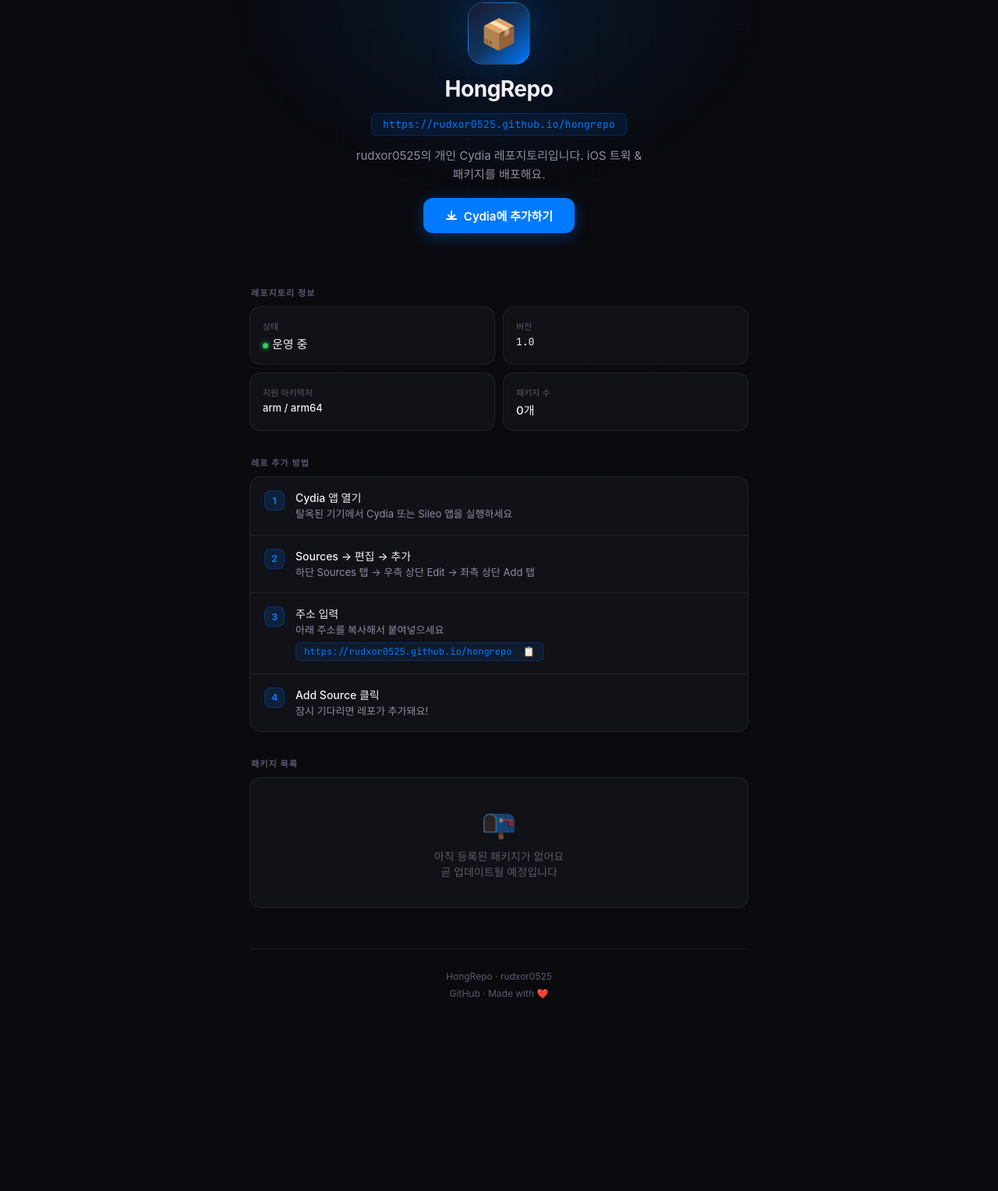
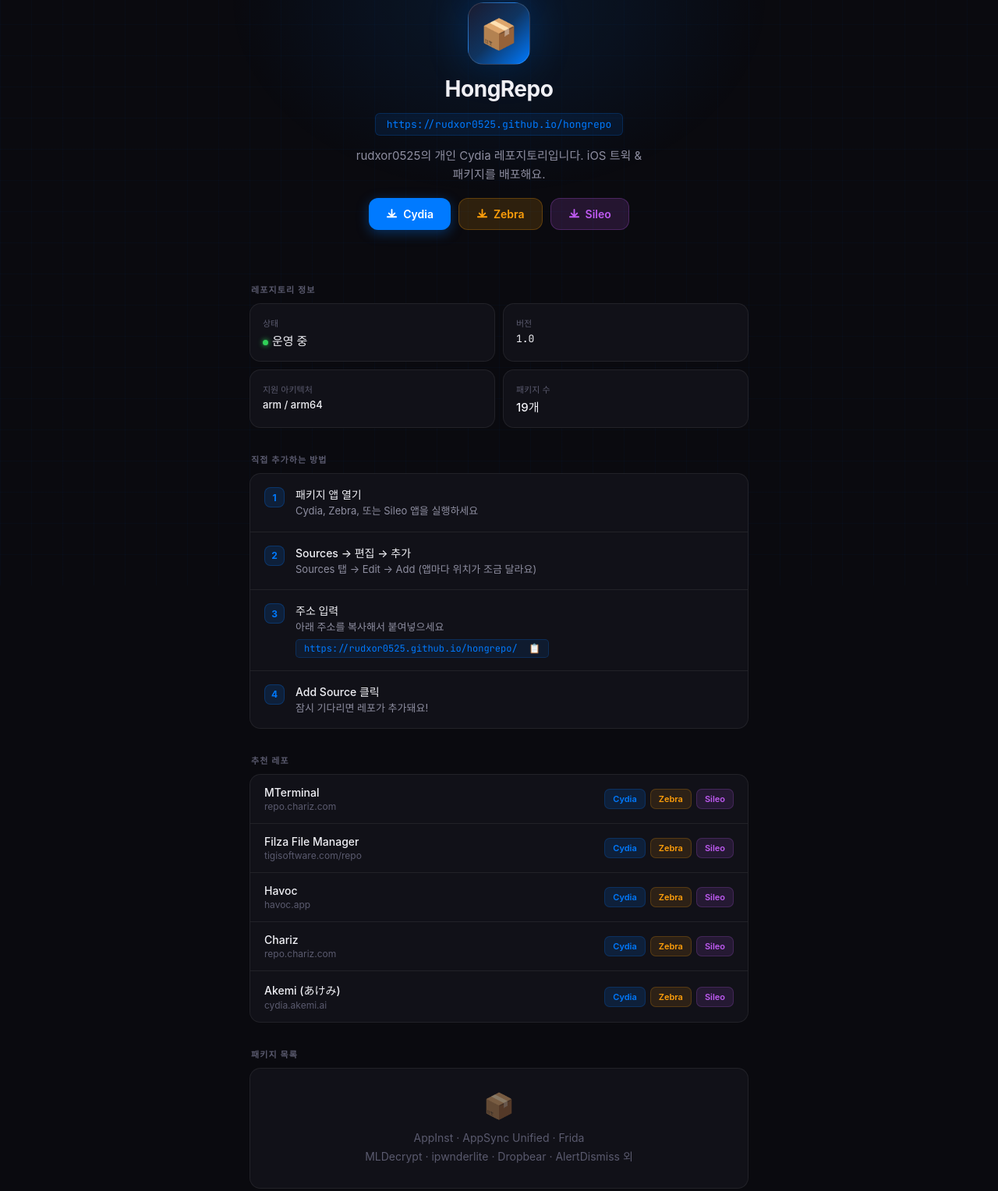
Before and after one commit to rudxor0525/hongrepo, a plain HTML site: page index.html in a window 1280 px wide. Shown: the part 49-1577 px from the top of the page at 78% size. Before the commit the page ends 1394 px from the top, so only its background shows below. Drawn offline with Linux system fonts and the light colour scheme; a web font is replaced by a local one.

Commit message:
Update index.html

```diff
--- a/index.html
+++ b/index.html
@@ -5,7 +5,7 @@
 <meta name="viewport" content="width=device-width, initial-scale=1.0">
 <title>HongRepo — Cydia Repository</title>
 <link rel="preconnect" href="https://fonts.googleapis.com">
-<link href="https://fonts.googleapis.com/css2?family=SF+Pro+Display:wght@400;600&family=JetBrains+Mono:wght@400;600&display=swap" rel="stylesheet">
+<link href="https://fonts.googleapis.com/css2?family=JetBrains+Mono:wght@400;600&display=swap" rel="stylesheet">
 <style>
   :root {
     --bg: #0a0a0f;
@@ -15,21 +15,20 @@
     --border2: rgba(255,255,255,0.13);
     --accent: #007AFF;
     --accent2: #30d158;
+    --accent3: #ff9f0a;
+    --accent4: #bf5af2;
     --text: #f0f0f5;
     --text2: #8e8ea0;
     --text3: #5a5a6e;
-    --red: #ff453a;
   }
   * { margin:0; padding:0; box-sizing:border-box; }
   body {
     background: var(--bg);
     color: var(--text);
-    font-family: -apple-system, 'SF Pro Display', 'Helvetica Neue', sans-serif;
+    font-family: -apple-system, 'Helvetica Neue', sans-serif;
     min-height: 100vh;
     overflow-x: hidden;
   }
-
-  /* grid bg */
   body::before {
     content: '';
     position: fixed; inset: 0;
@@ -37,26 +36,21 @@
       linear-gradient(rgba(0,122,255,0.03) 1px, transparent 1px),
       linear-gradient(90deg, rgba(0,122,255,0.03) 1px, transparent 1px);
     background-size: 40px 40px;
-    pointer-events: none;
-    z-index: 0;
+    pointer-events: none; z-index: 0;
   }
-
   .glow {
     position: fixed; top: -200px; left: 50%; transform: translateX(-50%);
     width: 700px; height: 500px;
     background: radial-gradient(ellipse, rgba(0,122,255,0.12) 0%, transparent 70%);
     pointer-events: none; z-index: 0;
   }
-
   .wrap { position: relative; z-index: 1; max-width: 680px; margin: 0 auto; padding: 0 20px 60px; }
 
-  /* header */
   header {
     padding: 52px 0 36px;
     display: flex; flex-direction: column; align-items: center; gap: 14px;
     text-align: center;
   }
-
   .repo-icon {
     width: 80px; height: 80px; border-radius: 20px;
     background: linear-gradient(135deg, #1a1a2e 0%, #0f3460 50%, #007AFF 100%);
@@ -70,7 +64,6 @@
     0%,100% { box-shadow: 0 0 40px rgba(0,122,255,0.25), 0 8px 32px rgba(0,0,0,0.5); }
     50%      { box-shadow: 0 0 60px rgba(0,122,255,0.4),  0 8px 32px rgba(0,0,0,0.5); }
   }
-
   .repo-name { font-size: 28px; font-weight: 700; letter-spacing: -0.5px; }
   .repo-url {
     font-family: 'JetBrains Mono', monospace;
@@ -78,25 +71,23 @@
     background: rgba(0,122,255,0.1);
     border: 1px solid rgba(0,122,255,0.2);
     padding: 5px 14px; border-radius: 6px;
-    letter-spacing: 0.02em;
   }
   .repo-desc { font-size: 15px; color: var(--text2); max-width: 380px; line-height: 1.6; }
 
-  /* add button */
-  .add-btn {
-    display: inline-flex; align-items: center; gap: 8px;
-    background: var(--accent);
-    color: #fff; font-size: 15px; font-weight: 600;
-    padding: 12px 28px; border-radius: 12px;
-    text-decoration: none;
-    box-shadow: 0 4px 20px rgba(0,122,255,0.35);
-    transition: all .2s;
-    margin-top: 4px;
+  .app-btns { display: flex; gap: 10px; flex-wrap: wrap; justify-content: center; margin-top: 4px; }
+  .app-btn {
+    display: inline-flex; align-items: center; gap: 7px;
+    font-size: 14px; font-weight: 600;
+    padding: 11px 22px; border-radius: 12px;
+    text-decoration: none; transition: all .2s;
   }
-  .add-btn:hover { background: #0066dd; transform: translateY(-1px); box-shadow: 0 6px 28px rgba(0,122,255,0.5); }
-  .add-btn:active { transform: translateY(0); }
+  .app-btn.cydia { background: var(--accent); color: #fff; box-shadow: 0 4px 16px rgba(0,122,255,0.35); }
+  .app-btn.cydia:hover { background: #0066dd; transform: translateY(-1px); }
+  .app-btn.zebra { background: rgba(255,159,10,0.15); color: var(--accent3); border: 1px solid rgba(255,159,10,0.25); }
+  .app-btn.zebra:hover { background: rgba(255,159,10,0.25); transform: translateY(-1px); }
+  .app-btn.sileo { background: rgba(191,90,242,0.15); color: var(--accent4); border: 1px solid rgba(191,90,242,0.25); }
+  .app-btn.sileo:hover { background: rgba(191,90,242,0.25); transform: translateY(-1px); }
 
-  /* section */
   .section { margin-top: 32px; }
   .section-title {
     font-size: 11px; font-weight: 600; letter-spacing: 0.1em;
@@ -104,80 +95,71 @@
     margin-bottom: 10px; padding-left: 2px;
   }
 
-  /* info cards */
   .info-grid { display: grid; grid-template-columns: 1fr 1fr; gap: 10px; }
-  .info-card {
-    background: var(--bg2);
-    border: 1px solid var(--border);
-    border-radius: 14px;
-    padding: 16px;
-  }
+  .info-card { background: var(--bg2); border: 1px solid var(--border); border-radius: 14px; padding: 16px; }
   .info-card .ic-label { font-size: 11px; color: var(--text3); margin-bottom: 4px; }
   .info-card .ic-val { font-size: 15px; font-weight: 500; color: var(--text); }
   .info-card .ic-val.mono { font-family: 'JetBrains Mono', monospace; font-size: 13px; }
   .dot { display: inline-block; width: 7px; height: 7px; border-radius: 50%; margin-right: 5px; }
   .dot.green { background: var(--accent2); box-shadow: 0 0 6px var(--accent2); }
 
-  /* how to add */
-  .how-card {
-    background: var(--bg2); border: 1px solid var(--border);
-    border-radius: 14px; overflow: hidden;
-  }
-  .how-step {
-    display: flex; align-items: flex-start; gap: 14px;
-    padding: 16px 18px; border-bottom: 1px solid var(--border);
-  }
+  .how-card { background: var(--bg2); border: 1px solid var(--border); border-radius: 14px; overflow: hidden; }
+  .how-step { display: flex; align-items: flex-start; gap: 14px; padding: 16px 18px; border-bottom: 1px solid var(--border); }
   .how-step:last-child { border-bottom: none; }
   .step-num {
     min-width: 26px; height: 26px; border-radius: 8px;
     background: rgba(0,122,255,0.15); border: 1px solid rgba(0,122,255,0.25);
     display: flex; align-items: center; justify-content: center;
-    font-size: 12px; font-weight: 700; color: var(--accent);
-    margin-top: 1px;
+    font-size: 12px; font-weight: 700; color: var(--accent); margin-top: 1px;
   }
   .how-step-text .ht { font-size: 14px; font-weight: 500; margin-bottom: 2px; }
   .how-step-text .hs { font-size: 13px; color: var(--text2); line-height: 1.5; }
-  .how-step-text .url-chip {
+  .url-chip {
     display: inline-block; margin-top: 5px;
     font-family: 'JetBrains Mono', monospace; font-size: 12px;
     background: rgba(0,122,255,0.1); border: 1px solid rgba(0,122,255,0.2);
-    color: var(--accent); padding: 3px 10px; border-radius: 5px;
+    color: var(--accent); padding: 3px 10px; border-radius: 5px; cursor: pointer;
   }
 
-  /* packages list */
-  .pkg-empty {
-    background: var(--bg2); border: 1px solid var(--border);
-    border-radius: 14px; padding: 36px;
-    text-align: center; color: var(--text3);
+  .other-repo-card { background: var(--bg2); border: 1px solid var(--border); border-radius: 14px; overflow: hidden; }
+  .other-repo-row {
+    display: flex; align-items: center; justify-content: space-between;
+    padding: 14px 18px; border-bottom: 1px solid var(--border); gap: 12px;
   }
-  .pkg-empty .pe-icon { font-size: 36px; margin-bottom: 10px; opacity: .5; }
-  .pkg-empty .pe-text { font-size: 14px; }
+  .other-repo-row:last-child { border-bottom: none; }
+  .other-repo-info .orname { font-size: 14px; font-weight: 500; color: var(--text); }
+  .other-repo-info .ordesc { font-size: 12px; color: var(--text3); margin-top: 2px; }
+  .other-repo-btns { display: flex; gap: 6px; flex-shrink: 0; }
+  .mini-btn {
+    font-size: 11px; font-weight: 600; padding: 5px 10px; border-radius: 7px;
+    text-decoration: none; transition: all .15s;
+  }
+  .mini-btn.c { background: rgba(0,122,255,0.15); color: var(--accent); border: 1px solid rgba(0,122,255,0.2); }
+  .mini-btn.z { background: rgba(255,159,10,0.12); color: var(--accent3); border: 1px solid rgba(255,159,10,0.2); }
+  .mini-btn.s { background: rgba(191,90,242,0.12); color: var(--accent4); border: 1px solid rgba(191,90,242,0.2); }
+  .mini-btn:hover { opacity: 0.75; transform: translateY(-1px); }
 
-  /* footer */
-  footer {
-    margin-top: 52px; padding-top: 24px;
-    border-top: 1px solid var(--border);
-    text-align: center;
-    font-size: 12px; color: var(--text3);
-    line-height: 1.8;
-  }
+  .pkg-empty { background: var(--bg2); border: 1px solid var(--border); border-radius: 14px; padding: 28px; text-align: center; color: var(--text3); }
+  .pkg-empty .pe-icon { font-size: 32px; margin-bottom: 10px; opacity: .5; }
+  .pkg-empty .pe-text { font-size: 14px; line-height: 1.7; }
+
+  footer { margin-top: 52px; padding-top: 24px; border-top: 1px solid var(--border); text-align: center; font-size: 12px; color: var(--text3); line-height: 1.8; }
   footer a { color: var(--text3); text-decoration: none; }
   footer a:hover { color: var(--text2); }
 
-  /* copy toast */
   .toast {
     position: fixed; bottom: 32px; left: 50%; transform: translateX(-50%) translateY(20px);
     background: var(--bg3); border: 1px solid var(--border2);
     color: var(--text); font-size: 13px; padding: 10px 20px; border-radius: 10px;
     opacity: 0; transition: all .25s; pointer-events: none;
-    box-shadow: 0 4px 24px rgba(0,0,0,0.4);
-    white-space: nowrap; z-index: 999;
+    box-shadow: 0 4px 24px rgba(0,0,0,0.4); white-space: nowrap; z-index: 999;
   }
   .toast.show { opacity: 1; transform: translateX(-50%) translateY(0); }
 
   @media (max-width: 480px) {
     .info-grid { grid-template-columns: 1fr; }
     .repo-name { font-size: 24px; }
+    .other-repo-row { flex-direction: column; align-items: flex-start; }
   }
 </style>
 </head>
@@ -190,13 +172,22 @@
     <div class="repo-name">HongRepo</div>
     <div class="repo-url">https://rudxor0525.github.io/hongrepo</div>
     <div class="repo-desc">rudxor0525의 개인 Cydia 레포지토리입니다. iOS 트윅 & 패키지를 배포해요.</div>
-    <a class="add-btn" href="cydia://url/https://cydia.saurik.com/api/share#?source=https://rudxor0525.github.io/hongrepo">
-      <svg width="16" height="16" viewBox="0 0 16 16" fill="none"><path d="M8 2v8M4 7l4 4 4-4" stroke="#fff" stroke-width="2" stroke-linecap="round" stroke-linejoin="round"/><path d="M2 12h12" stroke="#fff" stroke-width="2" stroke-linecap="round"/></svg>
-      Cydia에 추가하기
-    </a>
+    <div class="app-btns">
+      <a class="app-btn cydia" href="cydia://url/https://cydia.saurik.com/api/share#?source=https://rudxor0525.github.io/hongrepo/">
+        <svg width="15" height="15" viewBox="0 0 16 16" fill="none"><path d="M8 2v8M4 7l4 4 4-4" stroke="#fff" stroke-width="2" stroke-linecap="round" stroke-linejoin="round"/><path d="M2 12h12" stroke="#fff" stroke-width="2" stroke-linecap="round"/></svg>
+        Cydia
+      </a>
+      <a class="app-btn zebra" href="zbra://sources/add/https://rudxor0525.github.io/hongrepo/">
+        <svg width="15" height="15" viewBox="0 0 16 16" fill="none"><path d="M8 2v8M4 7l4 4 4-4" stroke="currentColor" stroke-width="2" stroke-linecap="round" stroke-linejoin="round"/><path d="M2 12h12" stroke="currentColor" stroke-width="2" stroke-linecap="round"/></svg>
+        Zebra
+      </a>
+      <a class="app-btn sileo" href="sileo://source/https://rudxor0525.github.io/hongrepo/">
+        <svg width="15" height="15" viewBox="0 0 16 16" fill="none"><path d="M8 2v8M4 7l4 4 4-4" stroke="currentColor" stroke-width="2" stroke-linecap="round" stroke-linejoin="round"/><path d="M2 12h12" stroke="currentColor" stroke-width="2" stroke-linecap="round"/></svg>
+        Sileo
+      </a>
+    </div>
   </header>
 
-  <!-- 레포 정보 -->
   <div class="section">
     <div class="section-title">레포지토리 정보</div>
     <div class="info-grid">
@@ -214,27 +205,26 @@
       </div>
       <div class="info-card">
         <div class="ic-label">패키지 수</div>
-        <div class="ic-val" id="pkg-count">0개</div>
+        <div class="ic-val">19개</div>
       </div>
     </div>
   </div>
 
-  <!-- 추가 방법 -->
   <div class="section">
-    <div class="section-title">레포 추가 방법</div>
+    <div class="section-title">직접 추가하는 방법</div>
     <div class="how-card">
       <div class="how-step">
         <div class="step-num">1</div>
         <div class="how-step-text">
-          <div class="ht">Cydia 앱 열기</div>
-          <div class="hs">탈옥된 기기에서 Cydia 또는 Sileo 앱을 실행하세요</div>
+          <div class="ht">패키지 앱 열기</div>
+          <div class="hs">Cydia, Zebra, 또는 Sileo 앱을 실행하세요</div>
         </div>
       </div>
       <div class="how-step">
         <div class="step-num">2</div>
         <div class="how-step-text">
           <div class="ht">Sources → 편집 → 추가</div>
-          <div class="hs">하단 Sources 탭 → 우측 상단 Edit → 좌측 상단 Add 탭</div>
+          <div class="hs">Sources 탭 → Edit → Add (앱마다 위치가 조금 달라요)</div>
         </div>
       </div>
       <div class="how-step">
@@ -242,8 +232,8 @@
         <div class="how-step-text">
           <div class="ht">주소 입력</div>
           <div class="hs">아래 주소를 복사해서 붙여넣으세요</div>
-          <div class="url-chip" id="copy-url" onclick="copyUrl()" style="cursor:pointer;">
-            https://rudxor0525.github.io/hongrepo &nbsp;📋
+          <div class="url-chip" onclick="copyUrl()">
+            https://rudxor0525.github.io/hongrepo/ &nbsp;📋
           </div>
         </div>
       </div>
@@ -257,19 +247,78 @@
     </div>
   </div>
 
-  <!-- 패키지 목록 -->
+  <div class="section">
+    <div class="section-title">추천 레포</div>
+    <div class="other-repo-card">
+      <div class="other-repo-row">
+        <div class="other-repo-info">
+          <div class="orname">MTerminal</div>
+          <div class="ordesc">repo.chariz.com</div>
+        </div>
+        <div class="other-repo-btns">
+          <a class="mini-btn c" href="cydia://url/https://repo.chariz.com">Cydia</a>
+          <a class="mini-btn z" href="zbra://sources/add/https://repo.chariz.com">Zebra</a>
+          <a class="mini-btn s" href="sileo://source/https://repo.chariz.com">Sileo</a>
+        </div>
+      </div>
+      <div class="other-repo-row">
+        <div class="other-repo-info">
+          <div class="orname">Filza File Manager</div>
+          <div class="ordesc">tigisoftware.com/repo</div>
+        </div>
+        <div class="other-repo-btns">
+          <a class="mini-btn c" href="cydia://url/http://tigisoftware.com/repo/">Cydia</a>
+          <a class="mini-btn z" href="zbra://sources/add/http://tigisoftware.com/repo/">Zebra</a>
+          <a class="mini-btn s" href="sileo://source/http://tigisoftware.com/repo/">Sileo</a>
+        </div>
+      </div>
+      <div class="other-repo-row">
+        <div class="other-repo-info">
+          <div class="orname">Havoc</div>
+          <div class="ordesc">havoc.app</div>
+        </div>
+        <div class="other-repo-btns">
+          <a class="mini-btn c" href="cydia://url/https://havoc.app">Cydia</a>
+          <a class="mini-btn z" href="zbra://sources/add/https://havoc.app">Zebra</a>
+          <a class="mini-btn s" href="sileo://source/https://havoc.app">Sileo</a>
+        </div>
+      </div>
+      <div class="other-repo-row">
+        <div class="other-repo-info">
+          <div class="orname">Chariz</div>
+          <div class="ordesc">repo.chariz.com</div>
+        </div>
+        <div class="other-repo-btns">
+          <a class="mini-btn c" href="cydia://url/https://repo.chariz.com">Cydia</a>
+          <a class="mini-btn z" href="zbra://sources/add/https://repo.chariz.com">Zebra</a>
+          <a class="mini-btn s" href="sileo://source/https://repo.chariz.com">Sileo</a>
+        </div>
+      </div>
+      <div class="other-repo-row">
+        <div class="other-repo-info">
+          <div class="orname">Akemi (あけみ)</div>
+          <div class="ordesc">cydia.akemi.ai</div>
+        </div>
+        <div class="other-repo-btns">
+          <a class="mini-btn c" href="cydia://url/https://cydia.akemi.ai">Cydia</a>
+          <a class="mini-btn z" href="zbra://sources/add/https://cydia.akemi.ai">Zebra</a>
+          <a class="mini-btn s" href="sileo://source/https://cydia.akemi.ai">Sileo</a>
+        </div>
+      </div>
+    </div>
+  </div>
+
   <div class="section">
     <div class="section-title">패키지 목록</div>
     <div class="pkg-empty">
-      <div class="pe-icon">📭</div>
-      <div class="pe-text">아직 등록된 패키지가 없어요<br>곧 업데이트될 예정입니다</div>
+      <div class="pe-icon">📦</div>
+      <div class="pe-text">AppInst · AppSync Unified · Frida<br>MLDecrypt · ipwnderlite · Dropbear · AlertDismiss 외</div>
     </div>
   </div>
 
   <footer>
     HongRepo · rudxor0525<br>
-    <a href="https://github.com/rudxor0525/rudxor0525.github.io">GitHub</a> ·
-    Made with ❤️
+    <a href="https://github.com/rudxor0525/hongrepo">GitHub</a> · Made with ❤️
   </footer>
 
 </div>
@@ -278,7 +327,7 @@
 
 <script>
 function copyUrl() {
-  navigator.clipboard.writeText('https://rudxor0525.github.io/hongrepo').then(() => {
+  navigator.clipboard.writeText('https://rudxor0525.github.io/hongrepo/').then(() => {
     const t = document.getElementById('toast');
     t.classList.add('show');
     setTimeout(() => t.classList.remove('show'), 2200);
```
